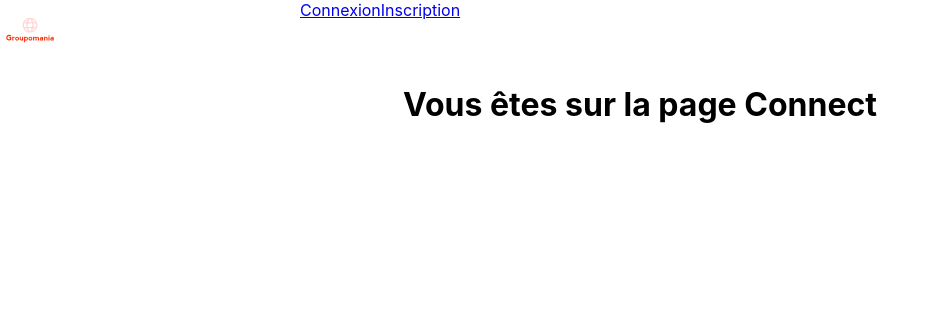
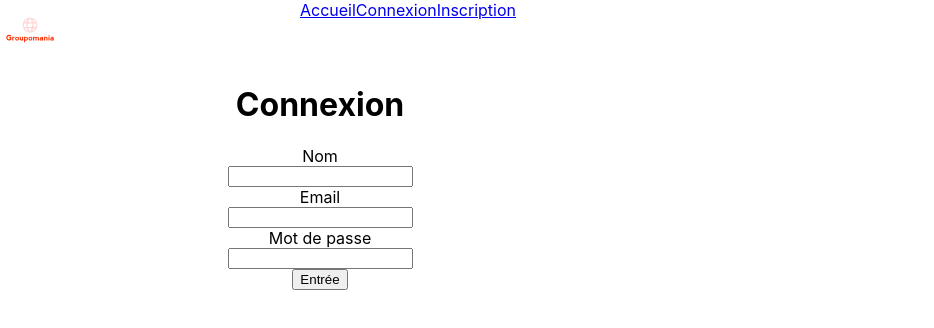
Before and after one commit to sebastienbesson/GROUPOMANIA, a React (Create React App) app in the folder frontend/: page /Connect in a window 1280 px wide. Shown: the top 328 px of the page, without its empty margins (0-934 px from the left). Built offline with nearby package versions, Linux system fonts and the light colour scheme.

Commit message:
update login

```diff
--- a/frontend/src/App.js
+++ b/frontend/src/App.js
@@ -12,6 +12,7 @@ function App() {
     <Router>
       <nav>
       <Header />
+      <Link to ="/">Accueil</Link>
       <Link to="/Connect">Connexion</Link>
       <Link to="/Subscribe">Inscription</Link>
       </nav>
--- a/frontend/src/pages/Connect.js
+++ b/frontend/src/pages/Connect.js
@@ -3,7 +3,14 @@ import '../styles/Connect.css'
 function Connect() {
     return  (
     <div className='gpm-connect'>
-        <h1>Vous êtes sur la page Connect</h1>
+        <h1>Connexion</h1>
+        <label>Nom</label>
+        <input type="text" />
+        <label>Email</label>
+        <input type="text" />
+        <label>Mot de passe</label>
+        <input type="text" />
+        <button>Entrée</button>
     </div>
     )
 }
--- a/frontend/src/pages/Home.js
+++ b/frontend/src/pages/Home.js
@@ -1,5 +1,6 @@
-import '../styles/Home.css'
-import logo from '../logo&title.svg'
+import '../styles/Home.css';
+import logo from '../logo&title.svg';
+import React from 'react';
 
 function Home() {
     return  (
--- a/frontend/src/styles/Connect.css
+++ b/frontend/src/styles/Connect.css
@@ -1,4 +1,8 @@
 .gpm-connect{
     text-align: center;
     margin-bottom: 30%;
+    display: flex;
+    flex-direction: column;
+    width: 50%;
+    align-items: center;
 }
```
